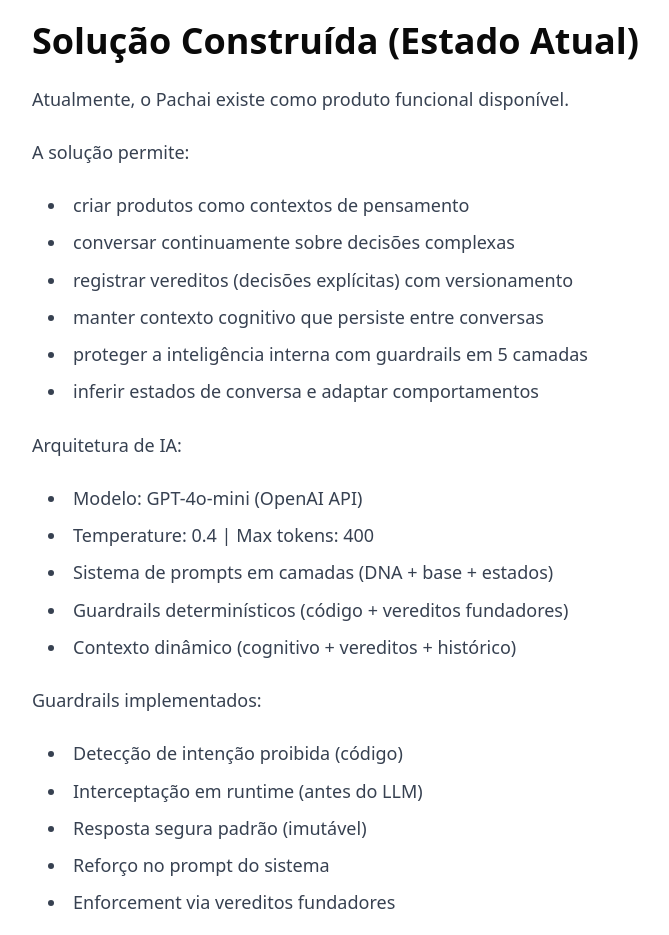
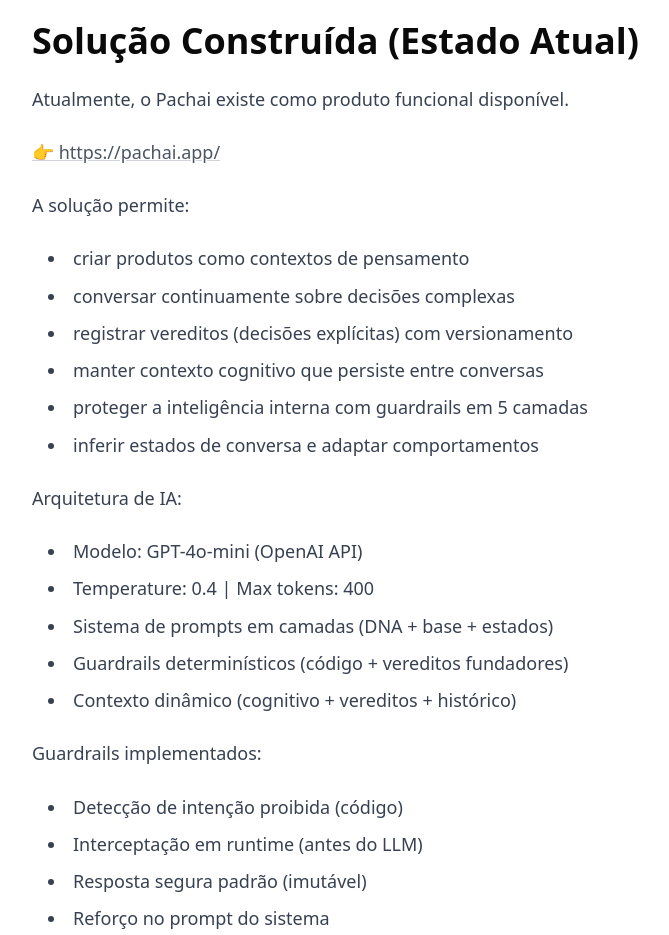
Before and after one commit to haendelllopes/portfolio-hndll, a Next.js app: page /produtos/pachai in a window 1280 px wide. Shown: the part 4140-5075 px from the top of the page, without its empty margins (224-893 px from the left). Built offline with nearby package versions, Linux system fonts and the light colour scheme.

Commit message:
Adicionar link de acesso ao Pachai na pÃ¡gina do produto

```diff
--- a/src/app/produtos/pachai/page.tsx
+++ b/src/app/produtos/pachai/page.tsx
@@ -224,6 +224,16 @@
               <p className="text-lg text-gray-700 leading-relaxed">
                 Atualmente, o Pachai existe como produto funcional disponível.
               </p>
+              <p className="text-lg text-gray-700 leading-relaxed">
+                <a
+                  href="https://pachai.app/"
+                  target="_blank"
+                  rel="noopener noreferrer"
+                  className="text-gray-600 hover:text-gray-900 transition-colors underline decoration-gray-300 hover:decoration-gray-600"
+                >
+                  👉 https://pachai.app/
+                </a>
+              </p>
               <p className="text-lg text-gray-700 leading-relaxed mb-4">
                 A solução permite:
               </p>
```
